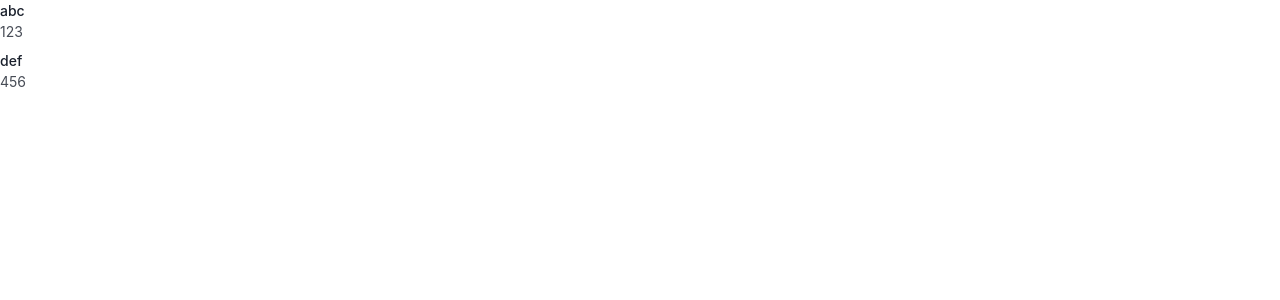
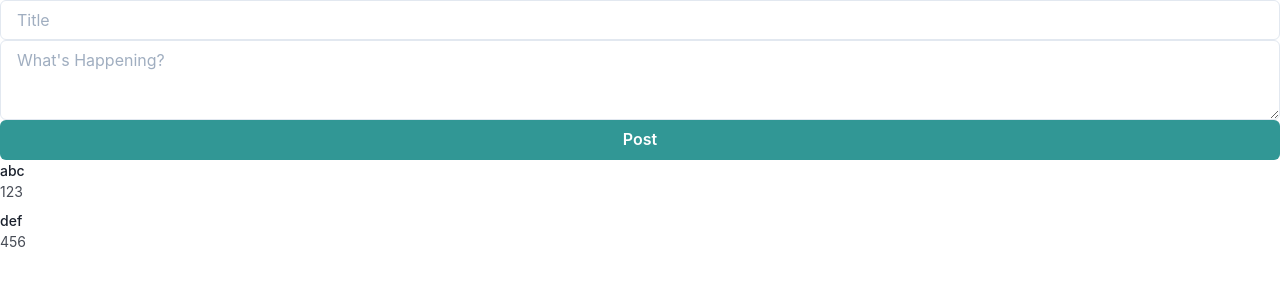
Before and after one commit to nwstorm/here, a React (Create React App) app: page /home in a window 1280 px wide. Shown: the top 300 px of the page. Built offline with nearby package versions, Linux system fonts and the light colour scheme.

Commit message:
merge compose and list

```diff
--- a/src/App.js
+++ b/src/App.js
@@ -23,7 +23,6 @@ function App() {
       <Route path="/testing" component={Testing} />
       <Route path="/waho" component={Testing} />
       <Route path="/home" component={Home} />
-      <Route path="/compose" component={Compose} />
     </ChakraProvider>
   );
 }
--- a/src/pages/Home.js
+++ b/src/pages/Home.js
@@ -1,7 +1,14 @@
 import { Grid } from "@chakra-ui/react";
+import Compose from "./Compose";
 import PostsList from "../components/PostsList";
 
 export default function Home() {
+  const compose = Compose();
   const postsList = PostsList();
-  return <Grid>{postsList}</Grid>;
+  return (
+    <Grid>
+      {compose}
+      {postsList}
+    </Grid>
+  );
 }
```
